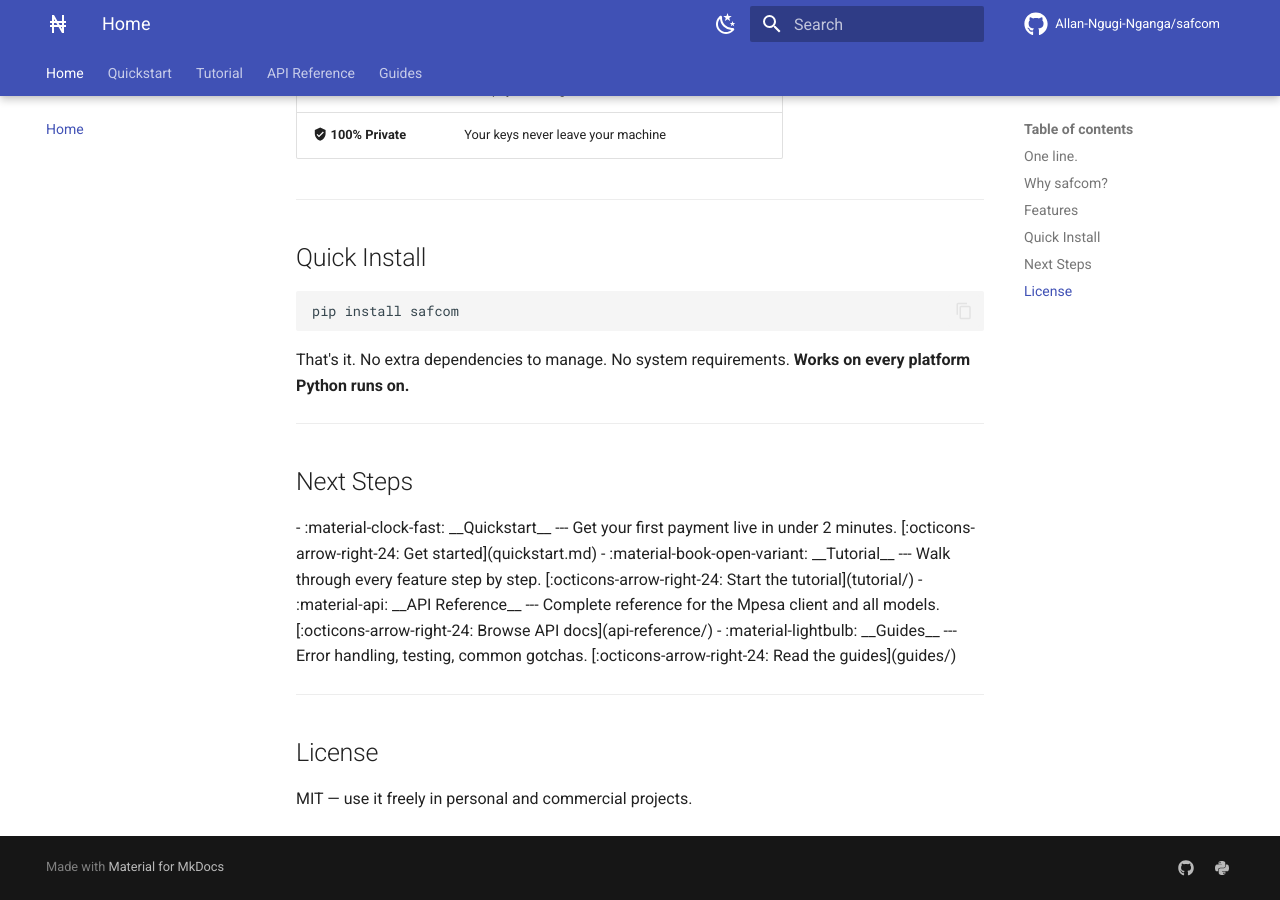
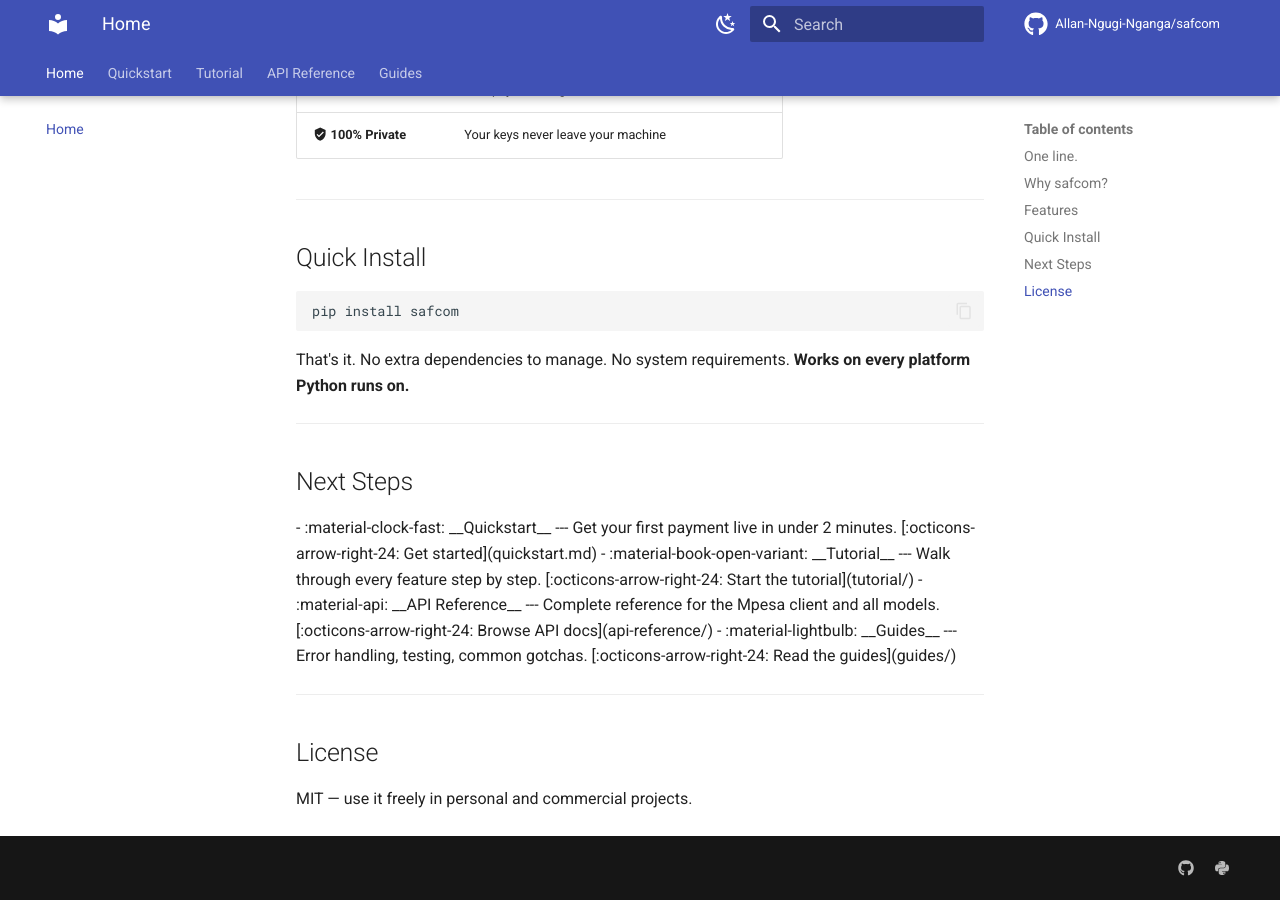
Before and after one commit to Allan-Ngugi-Nganga/safcom, an MkDocs documentation site: the page built from docs/index.md, in a window 1280 px wide and 900 px high, scrolled down 1335 px. Built offline with MkDocs 1.6.1 and Material for MkDocs 9.7.7, drawn with Linux system fonts in a browser that asks for light colours; comment, search, counter and statistics services are not loaded.

Commit message:
Remove N logo, hide Made with Material footer

```diff
--- a/mkdocs.yml
+++ b/mkdocs.yml
@@ -5,7 +5,6 @@
 theme:
   name: material
   icon:
-    logo: material/currency-ngn
     repo: fontawesome/brands/github
   palette:
     - scheme: default
@@ -98,6 +97,7 @@
             members_order: source
 
 extra:
+  generator: false
   social:
     - icon: fontawesome/brands/github
       link: https://github.com/Allan-Ngugi-Nganga
```
